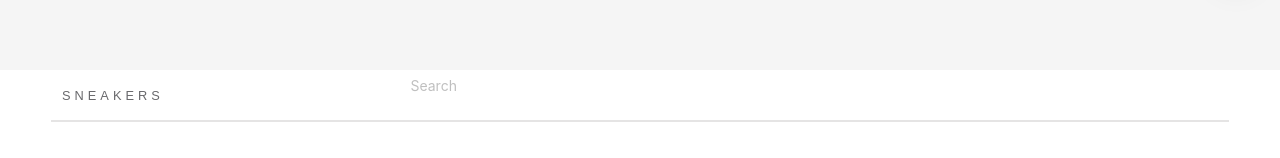
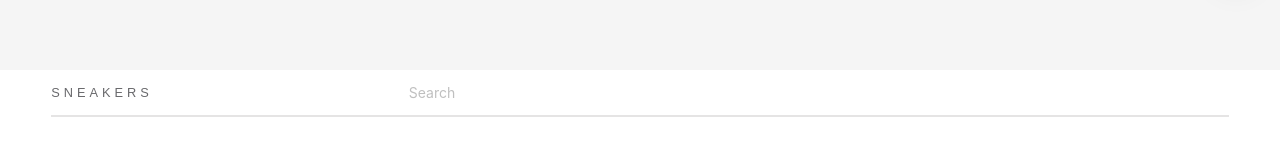
Before and after one commit to JehanKE/sneakers-app, a React (Create React App) app: page / in a window 1280 px wide. Shown: the part 774-932 px from the top of the page. Built offline with nearby package versions, Linux system fonts and the light colour scheme.

Commit message:
changed manifest file

```diff
--- a/public/index.html
+++ b/public/index.html
@@ -6,10 +6,10 @@
     <meta name="viewport" content="width=device-width, initial-scale=1" />
     <meta name="theme-color" content="#000000" />
     <meta
-      name="description"
-      content="Web site created using create-react-app"
+      name="Sneakers"
+      content="My sneaker collection"
     />
-    <link rel="apple-touch-icon" href="%PUBLIC_URL%/logo192.png" />
+    <link rel="apple-touch-icon" href="%PUBLIC_URL%/favicon.ico" />
     <!--
       manifest.json provides metadata used when your web app is installed on a
       user's mobile device or desktop. See https://developers.google.com/web/fundamentals/web-app-manifest/
--- a/src/pages/HomePage/index.jsx
+++ b/src/pages/HomePage/index.jsx
@@ -89,8 +89,8 @@ const HomePage = () => {
               <label className="sneaker-title">SNEAKERS</label>
               <AutoComplete
                 style={{
-                  width: "65%",
-                  padding: "1%"
+                  width: "100%",
+                  alignSelf: "center"
                 }}
                 options={options}
                 placeholder="Search"
--- a/src/pages/HomePage/index.scss
+++ b/src/pages/HomePage/index.scss
@@ -60,13 +60,13 @@
     width: 90%;
     display: grid;
     grid-template-columns: 30% 70%;
-    padding-left: 3.5%;
+    padding: 0.5% 0% 0.5% 4%;
 
     .sneaker-title {
       letter-spacing: 4px;
       color: #69696c;
       font-size: 0.8rem;
-      padding: 5%;
+      align-self: center;
     }
   }
 }
```
Also changed, not shown: public/manifest.json.
